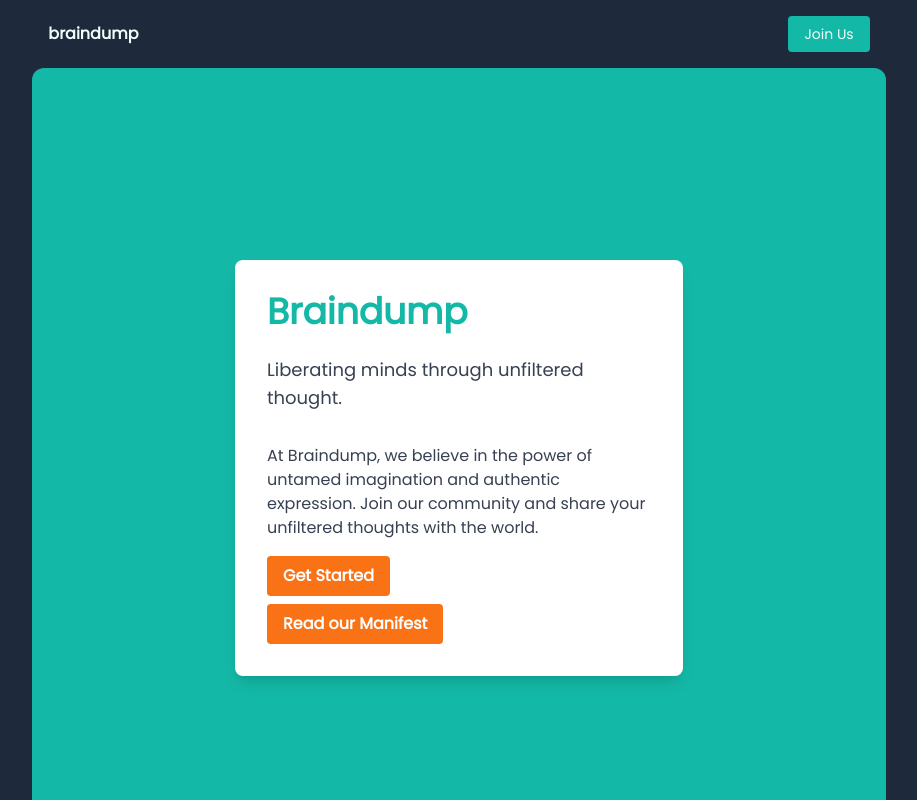
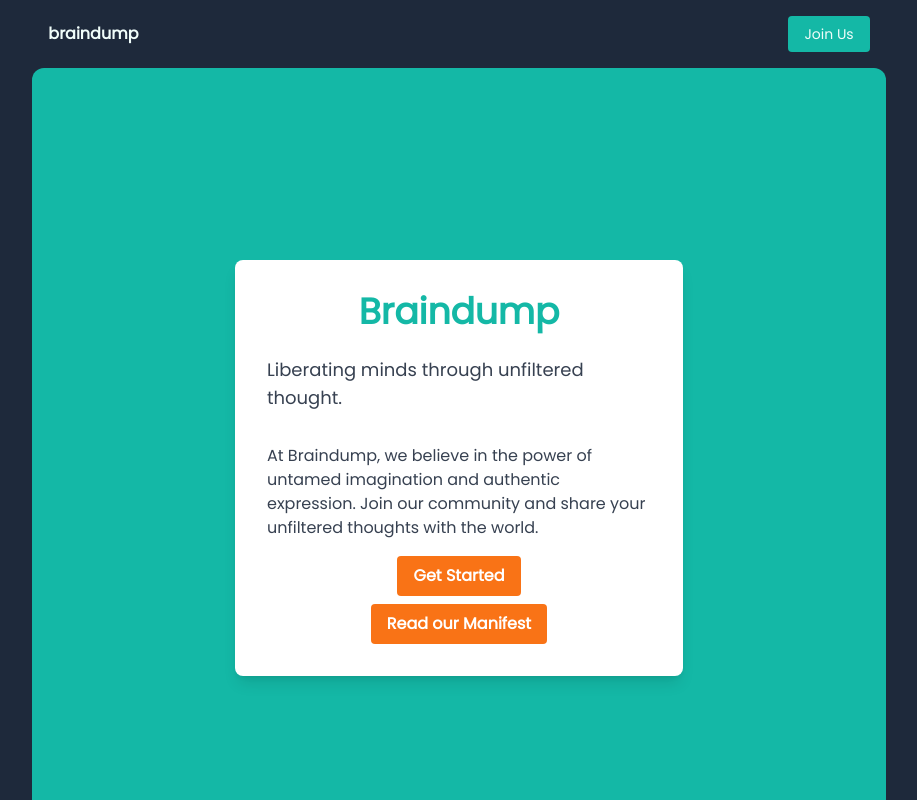
Before and after one commit to demirsergen/brain-dump, a Next.js app: page / in a window 1280 px wide. Shown: the top 800 px of the page, without its empty margins (181-1098 px from the left). Built offline with nearby package versions, Linux system fonts and the light colour scheme; no server answers.

Commit message:
update styling

```diff
--- a/components/LandingPage.jsx
+++ b/components/LandingPage.jsx
@@ -4,7 +4,7 @@ const LandingPage = () => {
   return (
     <div className="bg-teal-500 min-h-screen rounded-xl flex items-center justify-center">
       <div className="max-w-md mx-auto p-8 bg-white rounded-lg shadow-lg">
-        <h1 className="text-4xl font-bold text-teal-500 mb-6">
+        <h1 className="text-4xl font-bold text-teal-500 mb-6 text-center">
           Braindump
         </h1>
         <p className="text-lg text-gray-700 mb-8">
@@ -16,12 +16,12 @@ const LandingPage = () => {
           unfiltered thoughts with the world.
         </p>
         <Link href="/auth/login">
-          <button className="bg-orange-500 block my-2 hover:bg-orange-600 text-white font-bold py-2 px-4 rounded">
+          <button className="bg-orange-500 block my-2 hover:bg-orange-600 text-white font-bold py-2 px-4 rounded mx-auto">
             Get Started
           </button>
         </Link>
         <Link href="/manifest">
-          <button className="bg-orange-500 block hover:bg-orange-600 text-white font-bold py-2 px-4 rounded">
+          <button className="bg-orange-500 block hover:bg-orange-600 text-white font-bold py-2 px-4 rounded mx-auto">
             Read our Manifest
           </button>
         </Link>
```
